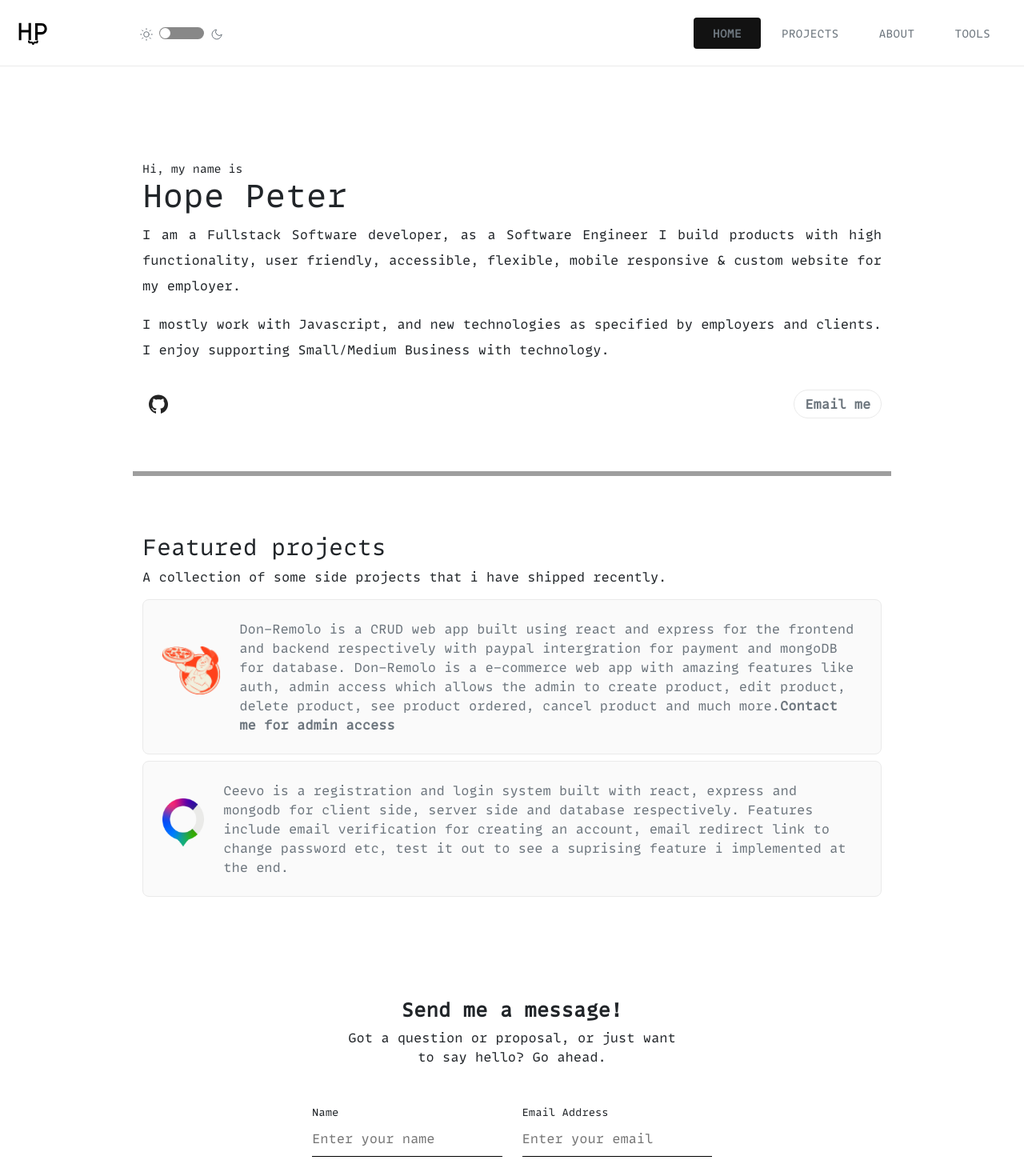
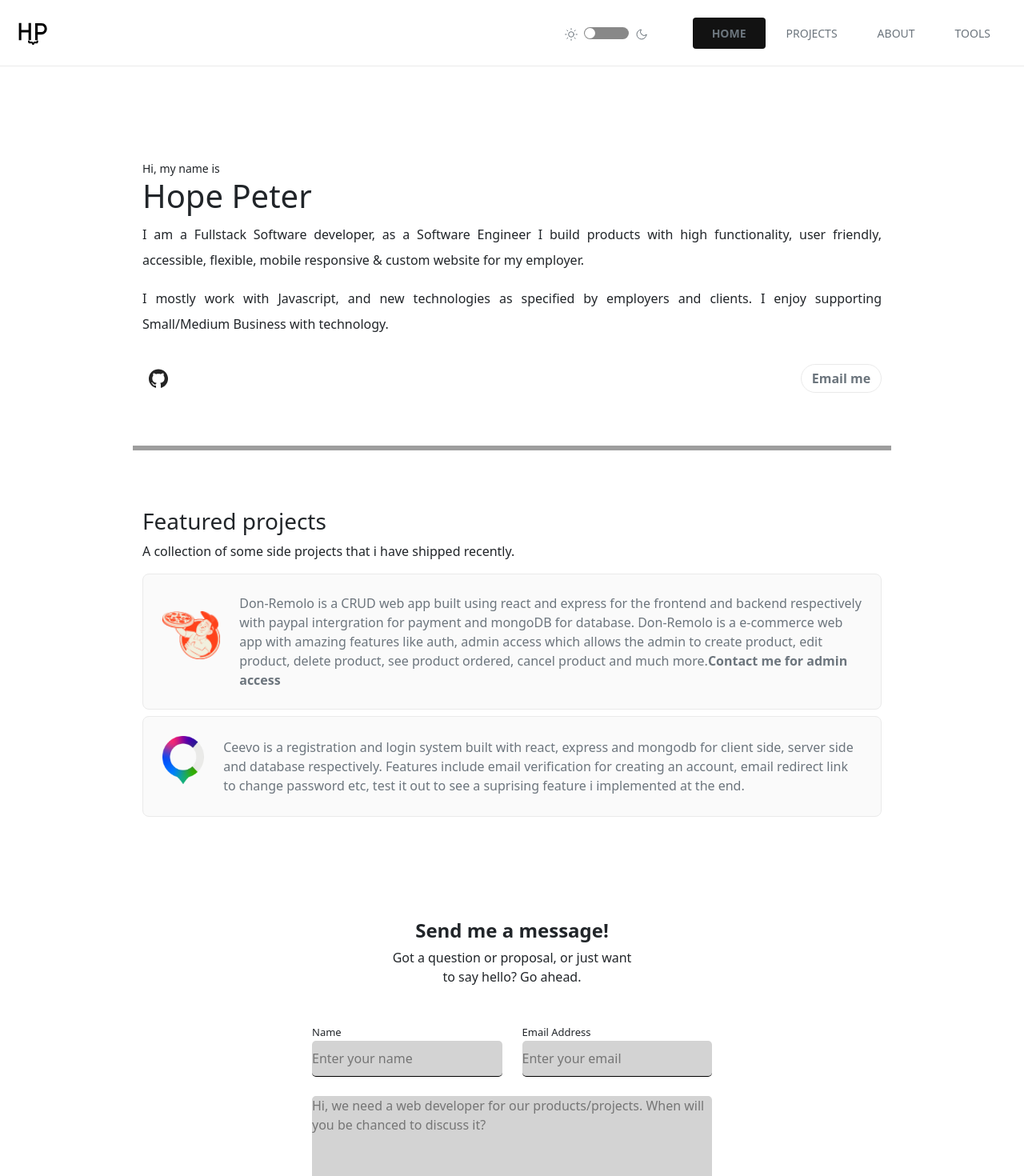
Before and after one commit to just-hope-netizen/portfolio, a React (Create React App) app: page / in a window 1280 px wide. Shown: the top 1470 px of the page at 80% size. Built offline with nearby package versions, Linux system fonts and the light colour scheme; grey boxes are pictures that could not be loaded.

Commit message:
change font to sans-serif and restyle header

```diff
--- a/src/App.css
+++ b/src/App.css
@@ -32,9 +32,7 @@
 }
 #dark .work-section-heading,
 #dark .contact-heading,
-#dark input,
 #dark label,
-#dark textarea,
 #dark .work-link,
 #dark .skill-heading,
 #dark .feature-projects-heading,
@@ -82,9 +80,7 @@
 .menu-container {
   display: none;
 }
-.pc-header {
-  display: flex;
-}
+
 .visuallyhidden {
   border: 0;
   clip: rect(0 0 0 0);
--- a/src/components/header.jsx
+++ b/src/components/header.jsx
@@ -43,13 +43,14 @@ function Header(props) {
         }`}
         id='top-bar'
       >
-        <div className='row py-3 pc-header '>
-          <div className='col-6'>
-            <div className='row d-flex align-items-center'>
-              <Link to='/' className='col-3 logo-container'>
-                <Logo />
-              </Link>
-              <div className='col-3 d-flex align-items-center '>
+        <div className='row py-3 pc-header  '>
+          <Link to='/' className='col-3 logo-container'>
+            <Logo />
+          </Link>
+
+          <div className='col-9 d-flex align-items-center justify-content-end'>
+            <div className='row d-flex justify-content-between '>
+              <div className='col-2 d-flex align-items-center '>
                 <div>
                   <SunIcon />
                 </div>
@@ -64,13 +65,14 @@ function Header(props) {
                   className='mx-2'
                 />
                 <div>
-
-                <MoonIcon />
+                  <MoonIcon />
                 </div>
+              </div>
+              <div className='col-8'>
+                <Nav />
               </div>
             </div>
           </div>
-          <Nav />
         </div>
         <MobileHeader
           className={`menu-container `}
--- a/src/components/nav.jsx
+++ b/src/components/nav.jsx
@@ -8,7 +8,7 @@ function Nav(props) {
       className={
         props.className
           ? props.className
-          : 'd-flex col-6 align-items-center justify-content-end '
+          : 'd-flex align-items-center justify-content-end '
       }
     >
       <ul className={` d-flex  ${props.className && 'flex-column '}`}>
--- a/src/css/mobile.css
+++ b/src/css/mobile.css
@@ -35,7 +35,7 @@
   }
   .menu-btn {
     position: absolute;
-    top: 0.9rem;
+    top: 10px;
     right: 1rem;
     z-index: 1;
   }
@@ -61,6 +61,7 @@
   }
   p.intro {
     line-height: 1.2rem;
+    text-align: left;
   }
   .project {
     width: 100% !important;
--- a/src/index.css
+++ b/src/index.css
@@ -1,11 +1,5 @@
 @import url('https://fonts.googleapis.com/css2?family=Fira+Code');
-@font-face {
-  font-family: 'MonoLisa';
-  src: url('./assets/font/MonoLisa-Regular.woff2') format('woff'),
-  url('./assets/font/MonoLisa-Regular.woff2') format('woff');
-  font-weight: normal;
-  font-style: normal;
-}
+
 * {
   margin: 0;
   padding: 0;
@@ -13,8 +7,7 @@
 }
 
 body {
-  font-family: 'MonoLisa', 'Fira Code', monospace, 'DejaVu Sans Mono',
-  'Lucida Console';
+  font-family: sans-serif, 'Fira Code', monospace,;
   -webkit-font-smoothing: antialiased;
   -moz-osx-font-smoothing: grayscale;
   font-size: 16px;
@@ -36,11 +29,12 @@ button, input, textarea{
   border: none;
   outline: none;
 }
-input{
+input, textarea{
   width: 100%;
+  background-color: lightgray;
+  border-radius: 5px;
 }
 textarea {
-  width: 100%;
   resize: none;
   border-bottom: 1px solid;
 
```
